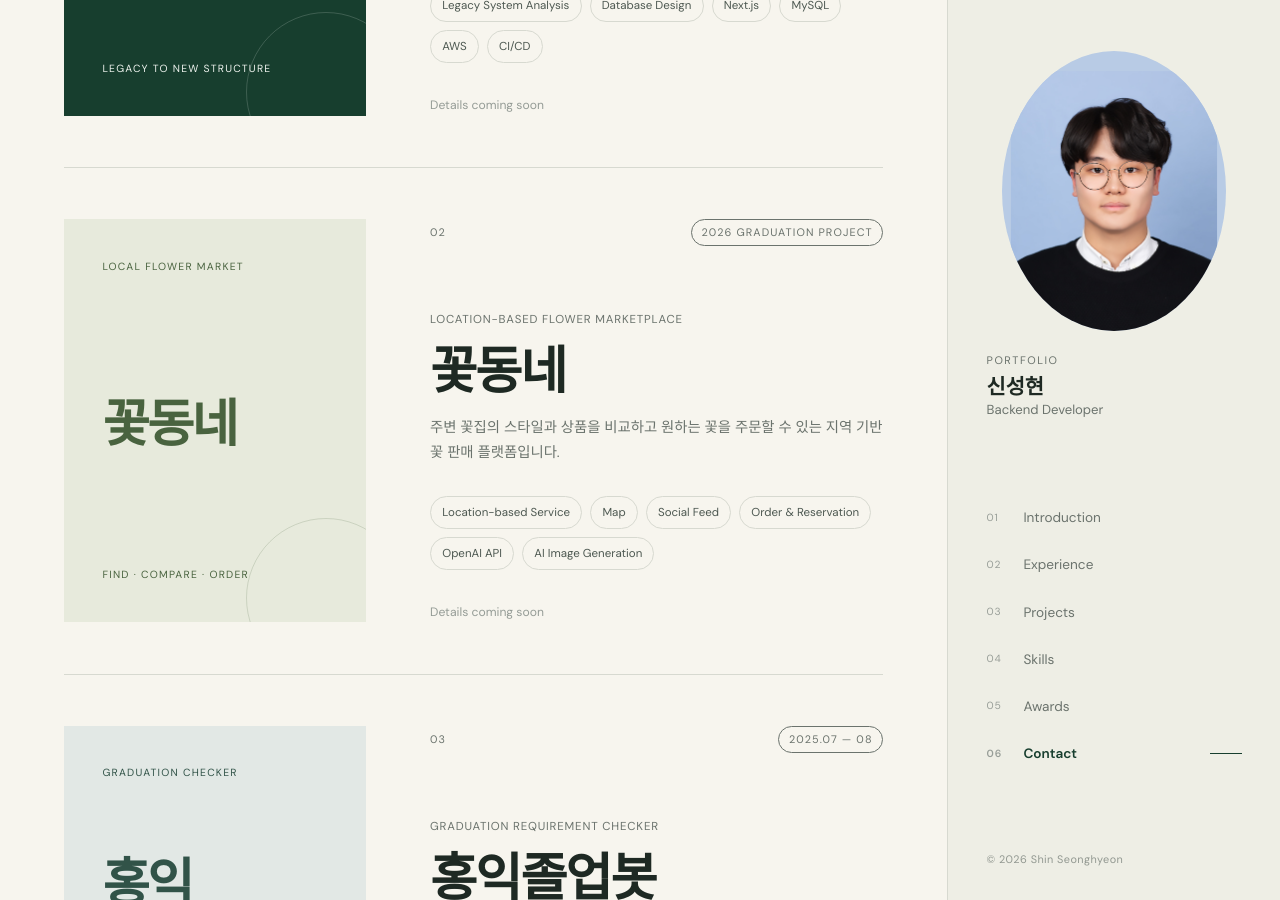
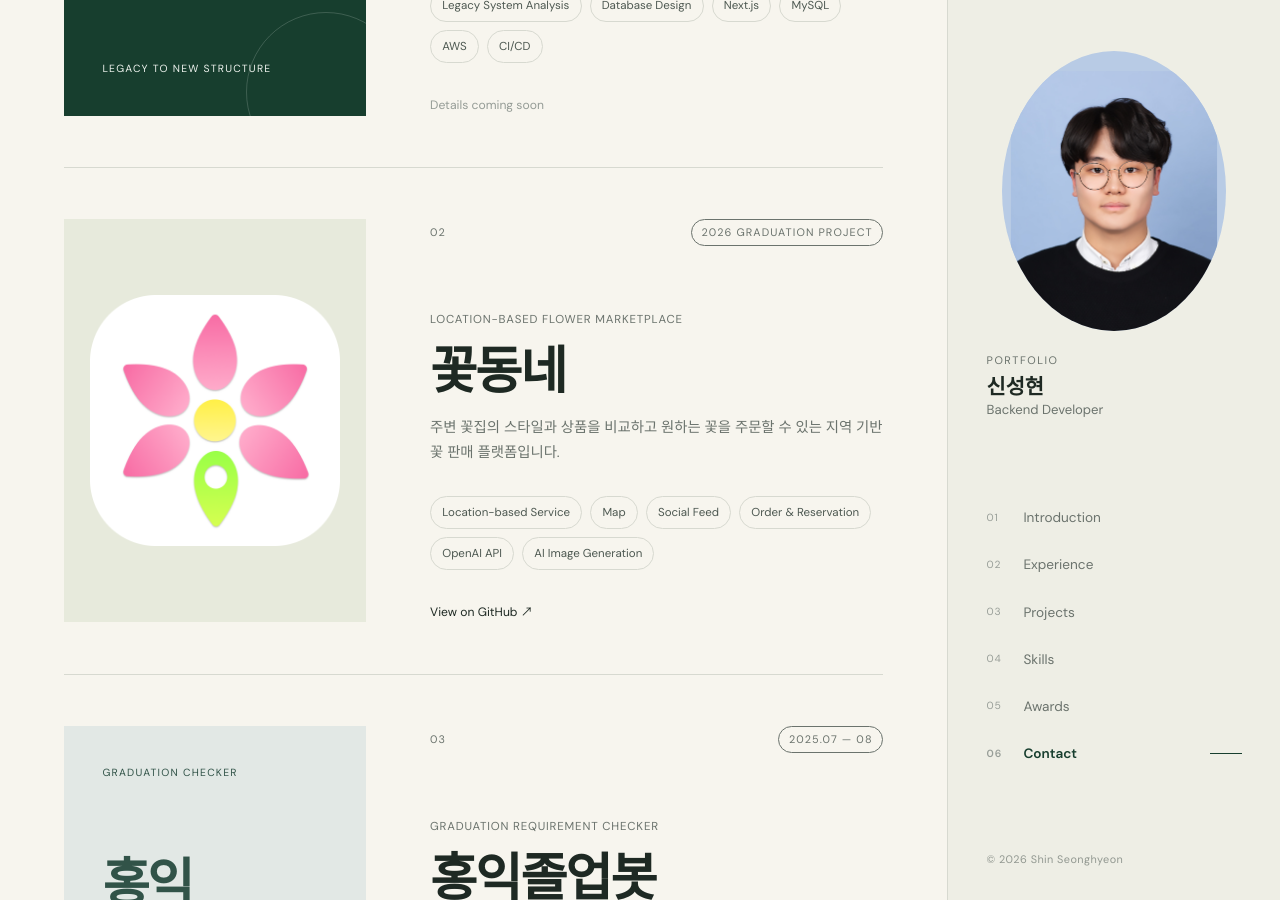
Before and after one commit to nemanic3/nemanic.github.io, a Jekyll site: the page built from index.html, in a window 1280 px wide and 900 px high, scrolled down 2584 px. Built offline with Jekyll 4.4.1, drawn with Linux system fonts in a browser that asks for light colours.

Commit message:
Add Kkotdongnae project image and link

```diff
--- a/_config.yml
+++ b/_config.yml
@@ -9,7 +9,7 @@ github_url: "https://github.com/nemanic3"
 blog_url: "https://velog.io/@nemanic/posts"
 email: "shinsung2002@gmail.com"
 profile_image: "/assets/images/profile.jpg"
-asset_version: "20260728-7"
+asset_version: "20260728-8"
 
 exclude:
   - Gemfile
--- a/index.html
+++ b/index.html
@@ -93,10 +93,12 @@ description: 백엔드 개발자 신성현의 포트폴리오입니다.
     </article>
 
     <article class="project-card">
-      <div class="project-card__visual project-card__visual--flower" aria-hidden="true">
-        <span>Local Flower Market</span>
-        <strong>꽃동네</strong>
-        <small>Find · Compare · Order</small>
+      <div class="project-card__visual project-card__visual--flower project-card__visual--image">
+        <img
+          class="project-card__image"
+          src="{{ '/assets/images/projects/kkotdongnae.png' | relative_url }}?v={{ site.asset_version }}"
+          alt="꽃동네 프로젝트 로고"
+        >
       </div>
       <div class="project-card__body">
         <div class="project-card__top">
@@ -111,7 +113,12 @@ description: 백엔드 개발자 신성현의 포트폴리오입니다.
           <li>Location-based Service</li><li>Map</li><li>Social Feed</li>
           <li>Order &amp; Reservation</li><li>OpenAI API</li><li>AI Image Generation</li>
         </ul>
-        <span class="project-card__link project-card__link--disabled">Details coming soon</span>
+        <a
+          class="project-card__link"
+          href="https://github.com/DevITKR/kkotdongnae"
+          target="_blank"
+          rel="noreferrer"
+        >View on GitHub ↗</a>
       </div>
     </article>
 
```
Also changed, not shown: assets/images/projects/kkotdongnae.png (added).
